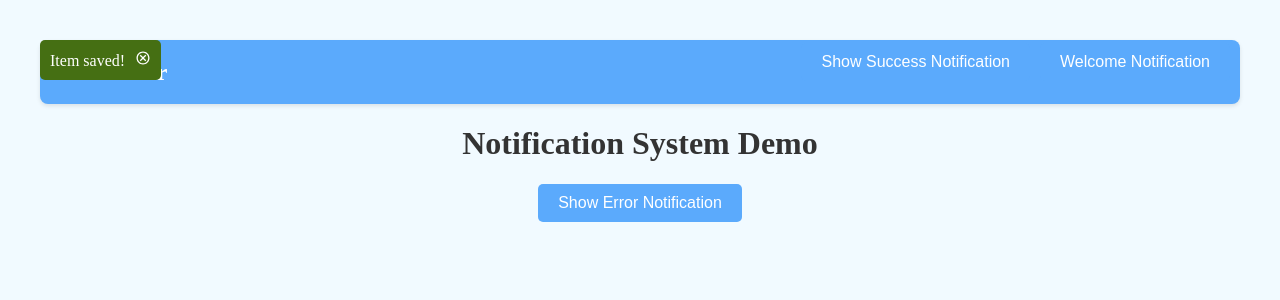
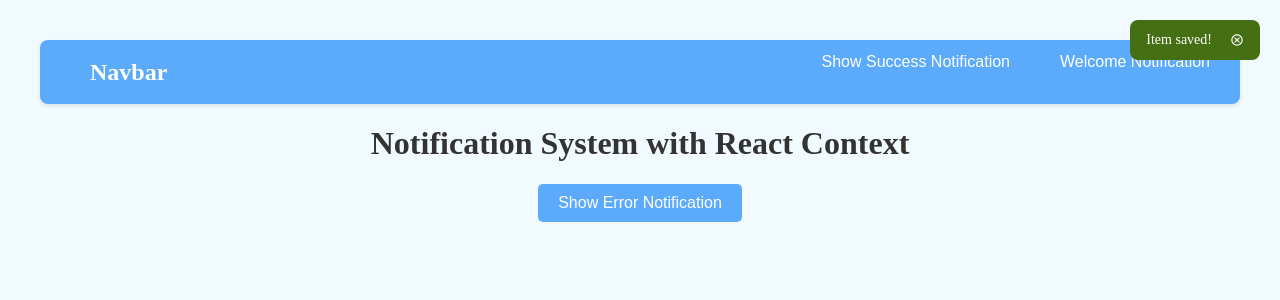
Before and after one commit to michellebarrigaIT/practica11, a React (Vite) app: page / in a window 1280 px wide. Both pictures are taken after a click on the button "Show Success Notification". Shown: the top 300 px of the page. Built offline with nearby package versions, Linux system fonts and the light colour scheme.

Commit message:
fix: notification popping

```diff
--- a/src/App.tsx
+++ b/src/App.tsx
@@ -9,7 +9,7 @@ function App() {
     <div>
       <Notification />
       <Navbar />
-      <h1>Notification System Demo</h1>
+      <h1>Notification System with React Context</h1>
       <ErrorButton />
     </div>
   )
--- a/src/components/Notification/Notification.scss
+++ b/src/components/Notification/Notification.scss
@@ -1,14 +1,21 @@
 .notification{
+    position: fixed;
+    top: 20px;
+    right: 20px;
+
     color: white;
-    padding: 10px;
-    margin-bottom: 10px;
-    position: fixed;
-    top: 10;
-    right: 10;
-    border-radius: 5px;
+    padding: 12px 16px;
+    border-radius: 8px;
+    font-size: 14px;
+    font-weight: 500;
+    display: flex;
+    align-items: center;
+    gap: 8px;
 
     .btn {
         margin-left: 10px;
-
+        &:hover {
+            transform: scale(1.2);
+        }
     }
 }
--- a/src/contexts/NotificationContext.tsx
+++ b/src/contexts/NotificationContext.tsx
@@ -3,22 +3,16 @@ import type { Notification, NotificationType} from "../types/Notification"
 
 
 type NotificationContextType = {
-    notification: Notification;
+    notification: Notification  | null;
     setNotification: (notification: Notification) => void;
     showNotification: (message: string, type: NotificationType) => void;
     clearNotification: () => void;
 }
 
-const defaultValue: Notification = {
-    message: "",
-    type: "info",
-    color: ""
-};
-
 const NotificationContext = createContext<NotificationContextType | undefined>(undefined);
 
 export const NotificationProvider = ({children}: {children: ReactNode}) => {
-    const [notification, setNotification] = useState<Notification>(defaultValue);
+    const [notification, setNotification] = useState<Notification | null>(null);
 
     const showNotification = (message: string, type: NotificationType) => {
         const colorMap: Record<NotificationType, string> = {
@@ -35,7 +29,7 @@ export const NotificationProvider = ({children}: {children: ReactNode}) => {
     };
 
     const clearNotification = () => {
-        setNotification(defaultValue);
+        setNotification(null);
     };
 
     useEffect(() => {
```
